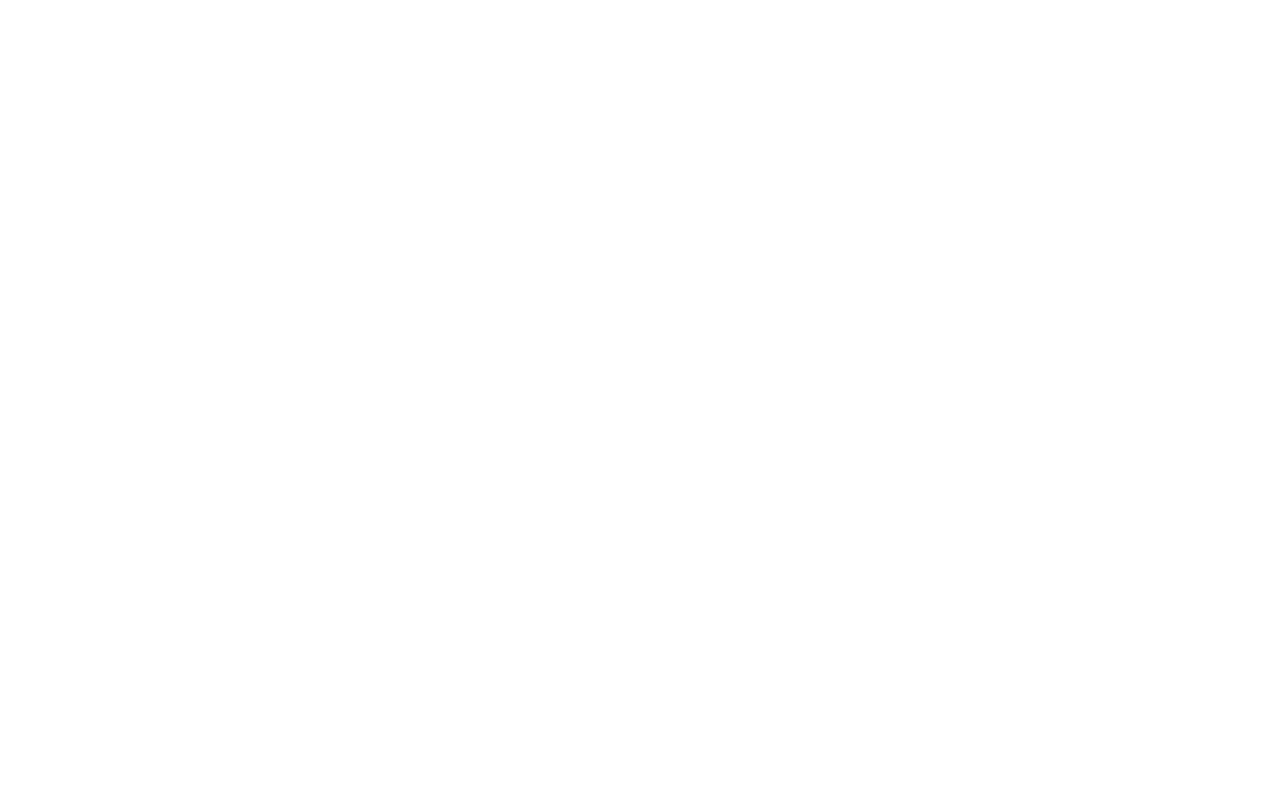
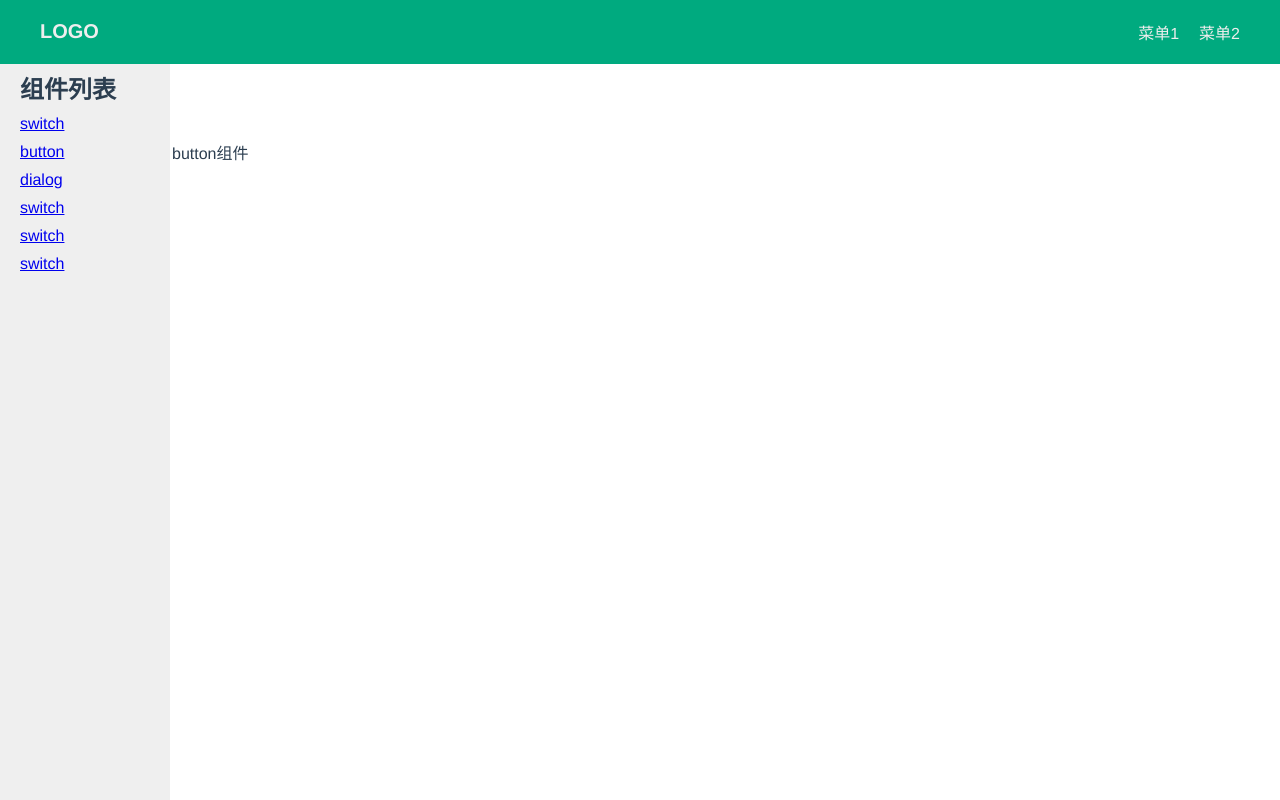
Before and after one commit to yuxinping1209/whale3.0, a Vue app: page /#/doc/button in a window 1280 px wide. Before the commit this address had no page. Built offline with nearby package versions, Linux system fonts and the light colour scheme.

Commit message:
路由切换隐藏边栏

```diff
--- a/src/App.vue
+++ b/src/App.vue
@@ -7,15 +7,23 @@ import {
 		provide,
 		ref
 	} from 'vue'
-
+	import {
+		router
+	} from './router'
 	export default {
 		name: 'App',
 		components: {
 
 		},
 		setup() {
-        const asideVisible = ref(true)
+			const width = document.documentElement.clientWidth
+			const asideVisible = ref(width <= 500 ? false : true)
 			provide("asideVisible", asideVisible)
+			router.afterEach(() => {
+				if (width <= 500) {
+					asideVisible.value = false
+				}
+			})
 		}
 	}
 </script>
--- /dev/null
+++ b/src/components/ButtonDemo.vue
@@ -0,0 +1,11 @@
+<template>
+	<div>
+		button组件
+	</div>
+</template>
+
+<script>
+</script>
+
+<style>
+</style>
--- /dev/null
+++ b/src/components/DialogDemo.vue
@@ -0,0 +1,11 @@
+<template>
+	<div>
+		dialog组件
+	</div>
+</template>
+
+<script>
+</script>
+
+<style>
+</style>
--- a/src/main.ts
+++ b/src/main.ts
@@ -1,19 +1,8 @@
 import { createApp } from 'vue'
 import App from './App.vue'
 import './index.css'
-import { createWebHashHistory, createRouter } from 'vue-router'
-import Home from './views/Home.vue'
-import Doc from './views/Doc.vue'
-import SwitchDemo from './components/SwitchDemo.vue'
-const history = createWebHashHistory()
-const router = createRouter({
-    history: history,
-    routes: [
-        { path: '/', component: Home },
-        { path: '/doc', component: Doc, children: [{ path: 'switch', component: SwitchDemo }] }
+import {router} from './router'
 
-    ]
-})
 const app = createApp(App)
 app.use(router)
 app.mount('#app')
--- /dev/null
+++ b/src/router.ts
@@ -0,0 +1,18 @@
+import { createWebHashHistory, createRouter } from 'vue-router'
+import Home from './views/Home.vue'
+import Doc from './views/Doc.vue'
+import SwitchDemo from './components/SwitchDemo.vue'
+import ButtonDemo from './components/ButtonDemo.vue'
+import DialogDemo from './components/DialogDemo.vue'
+const history = createWebHashHistory()
+export const router = createRouter({
+    history: history,
+    routes: [
+        { path: '/', component: Home },
+        { path: '/doc', component: Doc,
+			children: [{ path: 'switch', component: SwitchDemo },
+					   { path: 'button', component: ButtonDemo },
+					   { path: 'dialog', component: DialogDemo }] }
+
+    ]
+})
--- a/src/views/Doc.vue
+++ b/src/views/Doc.vue
@@ -7,8 +7,8 @@
             <ol>
                 <h2>组件列表</h2>
                 <li><router-link to="/doc/switch">switch</router-link></li>
-                <li><router-link to="/doc/switch">switch</router-link></li>
-                <li><router-link to="/doc/switch">switch</router-link></li>
+                <li><router-link to="/doc/button">button</router-link></li>
+                <li><router-link to="/doc/dialog">dialog</router-link></li>
                 <li><router-link to="/doc/switch">switch</router-link></li>
                 <li><router-link to="/doc/switch">switch</router-link></li>
                 <li><router-link to="/doc/switch">switch</router-link></li>
--- a/src/views/Home.vue
+++ b/src/views/Home.vue
@@ -3,10 +3,16 @@
 		<topnav />
 		<div class="banner">
 			<h1>轮子</h1>
-        <h2>一个厉害的UI框架</h2>
+			<!-- <h2>一个厉害的UI框架</h2> -->
 			<p class="actions">
 				<a>github</a>
+				<div>
+					<button style="padding:5px 30px;text-decoration: none;background-color: #00aa7f;border:none;border-radius: 5px;">
 						<router-link to='/doc'>开始</router-link>
+					</button>
+				</div>
+
+
 			</p>
 		</div>
 	</div>
@@ -20,3 +26,12 @@ export default {
 		}
 	}
 </script>
+<style lang="scss">
+	.banner {
+		display: flex;
+		flex-direction: column;
+		justify-content: center;
+		align-items: center;
+		height: 50vh;
+	}
+</style>
```
Lines whose indentation alone changed are shown as unchanged.
